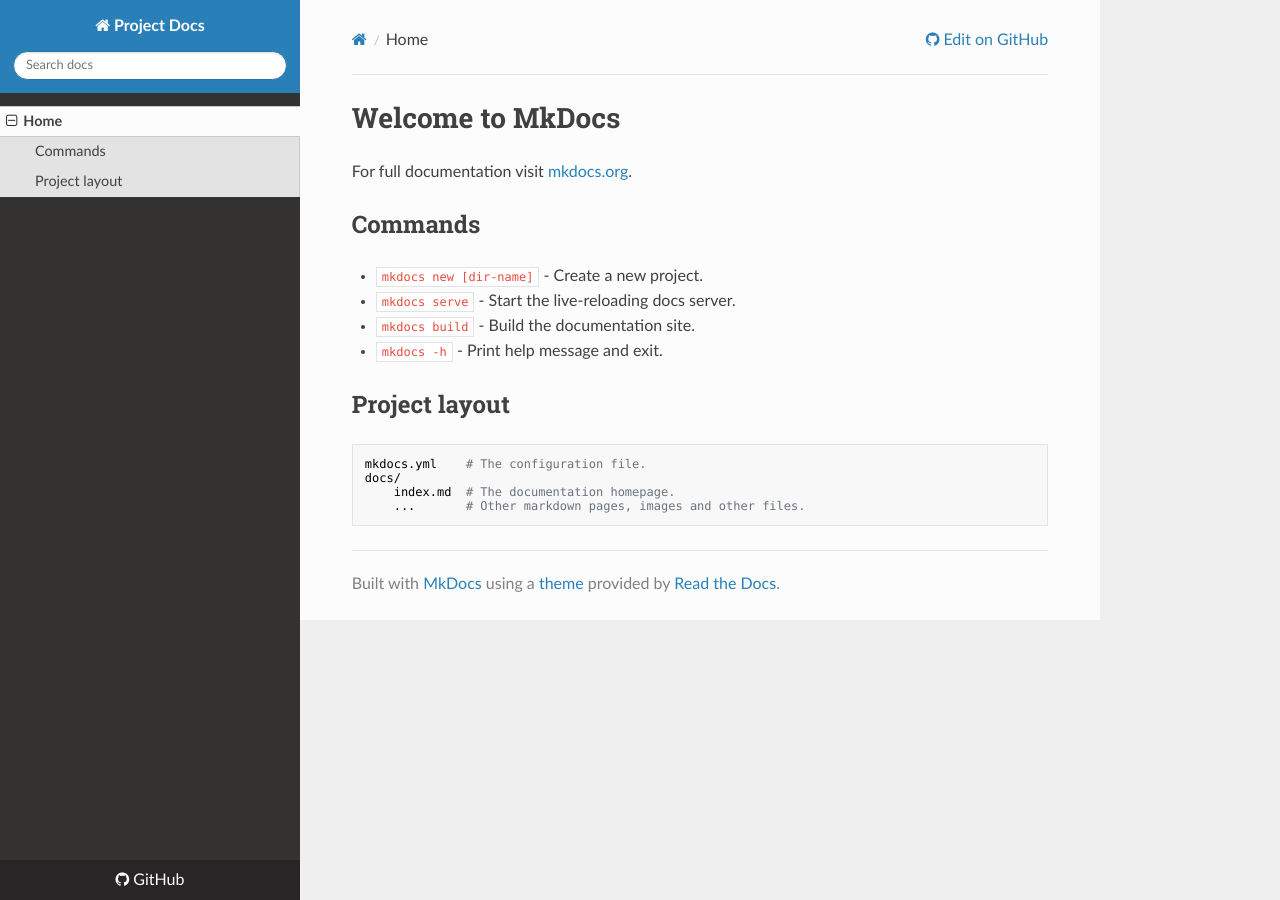
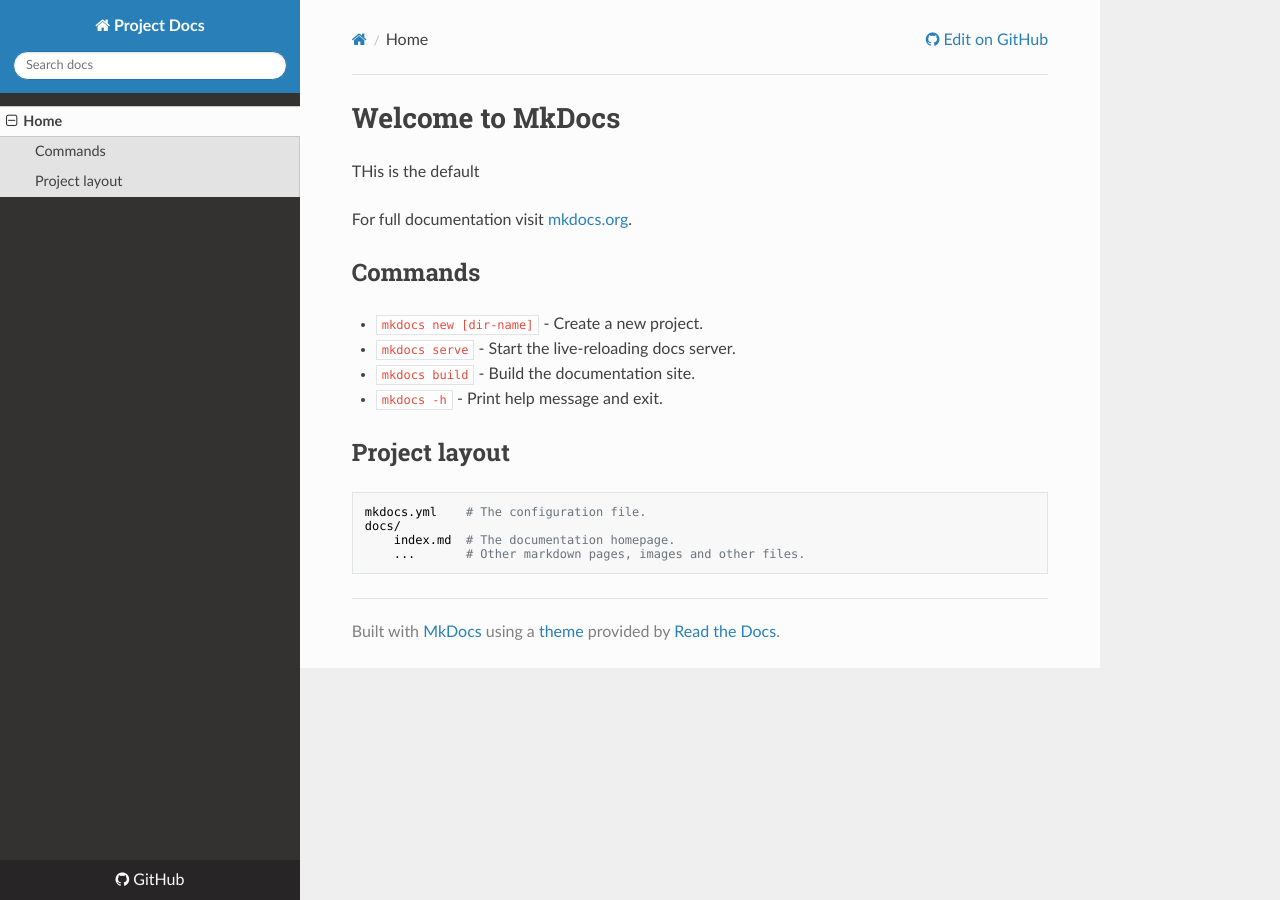
Before and after one commit to CodeHive-QA/project-docs, an MkDocs documentation site: the page built from docs/index.md, in a window 1280 px wide. Built offline with MkDocs 1.6.1, drawn with Linux system fonts in a browser that asks for light colours; nearby versions of some CDN libraries.

Commit message:
this is the second deploy

```diff
--- a/docs/index.md
+++ b/docs/index.md
@@ -1,4 +1,6 @@
 # Welcome to MkDocs
+
+THis is the default
 
 For full documentation visit [mkdocs.org](https://www.mkdocs.org).
 
```
